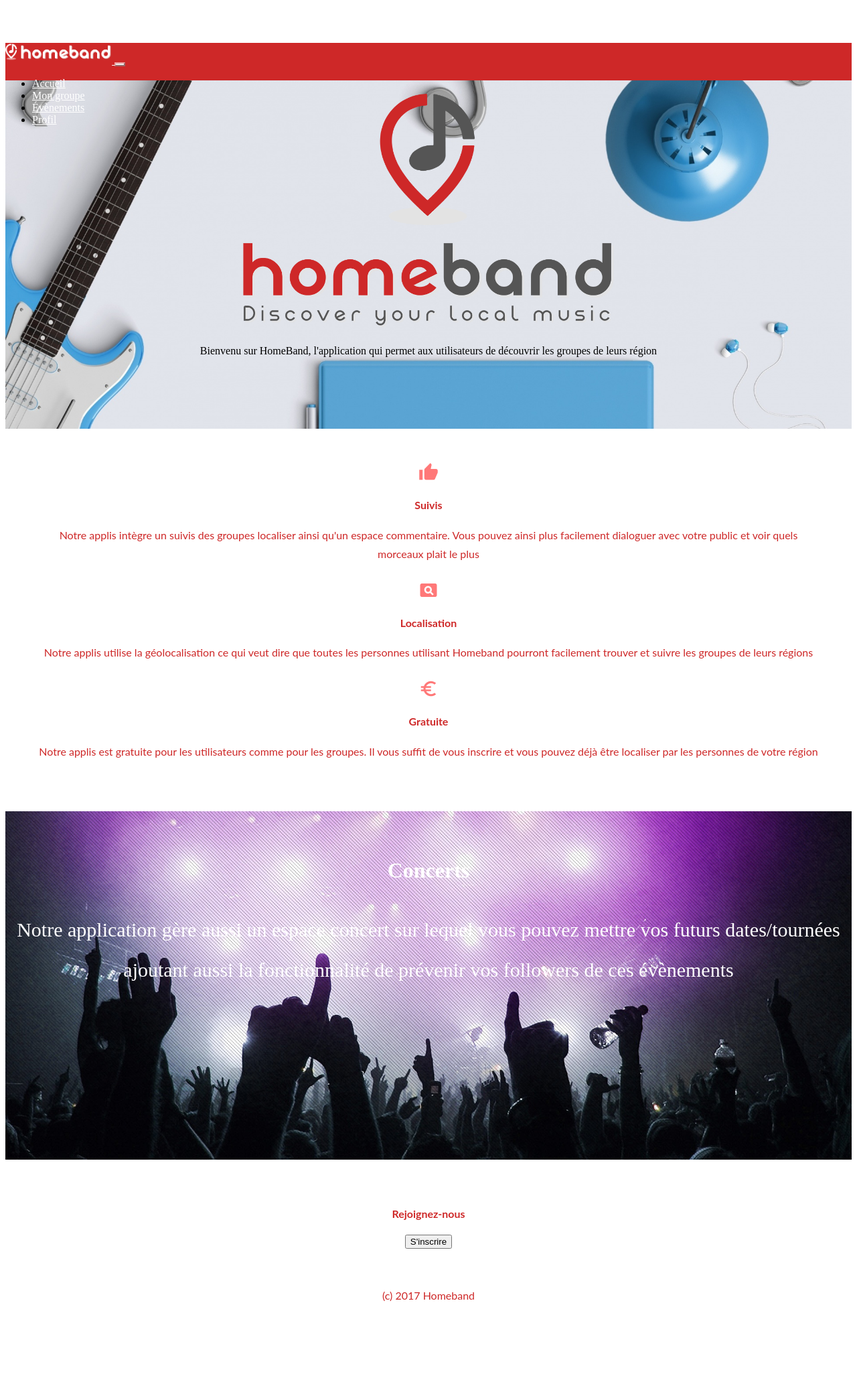
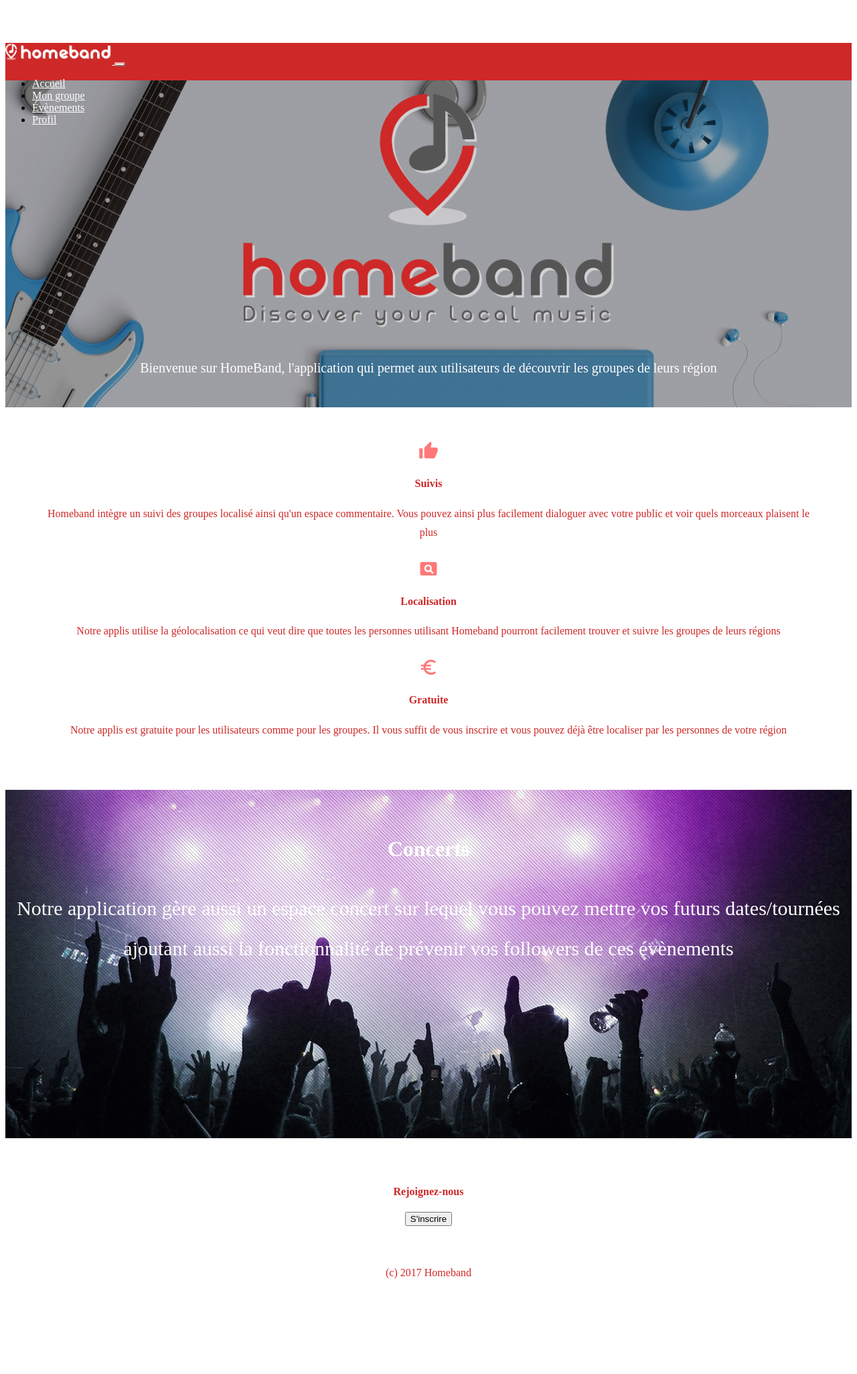
Before and after one commit to Homeband/homeband-v1, a CodeIgniter app: page /homeband/Form/index in a window 1280 px wide. Shown: the whole page at 67% size. After the commit the page ends 1909 px from the top, so only its background shows below. Run offline with CodeIgniter, Linux system fonts and the light colour scheme; some libraries are stand-ins or nearby versions.

Commit message:
Edit images logo

```diff
--- a/application/controllers/Welcome.php
+++ b/application/controllers/Welcome.php
@@ -39,7 +39,6 @@ class Welcome extends CI_Controller {
 
     public function Connexion(){
 
-
         if($this->session->isconnected == TRUE){
             $this->index();
 
--- a/application/views/Form/group_space.php
+++ b/application/views/Form/group_space.php
@@ -1,13 +1,13 @@
 <div class="container-fluid bg-1 text-center parallax">
-    <img src="<?= base_url('assets/images/logo_homeband.png')?>" class="img-responsive img-circle  " style="display:inline" alt="Homeband" width="auto" height="350">
-    <p>Bienvenu sur HomeBand, l'application qui permet aux utilisateurs de découvrir les groupes de leurs région </p>
+    <img src="<?= base_url('assets/images/HomeBand-logo.png')?>" class="img-fluid img-circle  img-logo" alt="Homeband">
+    <p>Bienvenue sur HomeBand, l'application qui permet aux utilisateurs de découvrir les groupes de leurs région </p>
 </div>
 <div class="container w">
     <div class="row centered">
        <div class="col-lg-4" >
            <i class="material-icons">thumb_up</i>
            <h4> Suivis </h4>
-           <p> Notre applis intègre un suivis des groupes localiser ainsi qu'un espace commentaire. Vous pouvez ainsi plus facilement dialoguer avec votre public et voir quels morceaux plait le plus </p>
+           <p> Homeband intègre un suivi des groupes localisé ainsi qu'un espace commentaire. Vous pouvez ainsi plus facilement dialoguer avec votre public et voir quels morceaux plaisent le plus </p>
        </div>
         <div class="col-lg-4" >
             <i class="material-icons">pageview</i>
--- a/assets/CSS/group_space.css
+++ b/assets/CSS/group_space.css
@@ -10,25 +10,33 @@
 /* Premier background */
 .bg-1 {
 
-    color: black;
+    color: white;
     padding-top:20px;
+    font-size: 20px;
 }
 .parallax{
-    background-image: url('../images/music.jpg');
+    background-image: url('../images/music-fonce.jpg');
     /* Set a specific height */
-    height: 500px;
+    max-height: 500px;
 
     /* Create the parallax scrolling effect */
     background-attachment: fixed;
     background-position: center;
     background-repeat: no-repeat;
     background-size: cover;
+    padding-bottom: 20px;
 }
+
+.img-logo{
+    max-height: 350px;
+    display:inline;
+    margin-bottom:20px;
+}
+
 /* Deuxième background */
 
 .w{
     padding:50px;
-    font-family: "Lato";
 
 }
 .centered {
```
Also changed, not shown: assets/images/HomeBand-logo.png (added), assets/images/concert.jpg, assets/images/music-fonce.jpg (added), 1 other file.
